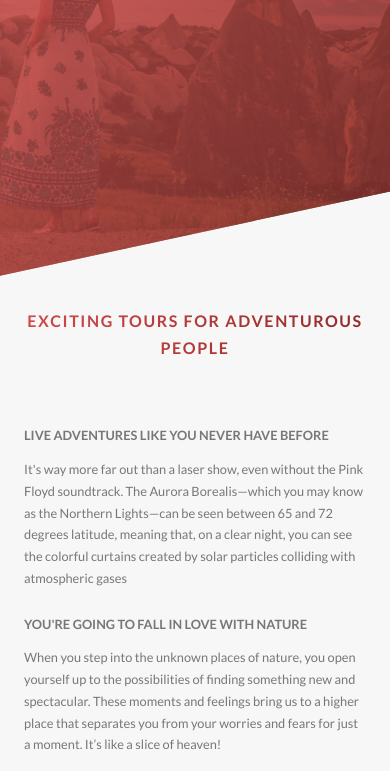
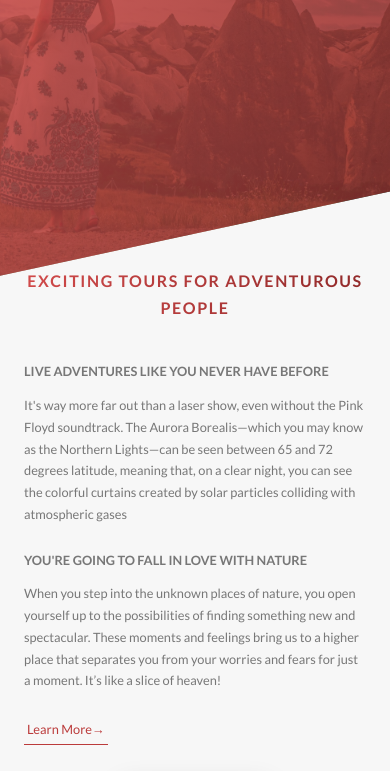
Before and after one commit to aktarulrahul/travel-sequel-landing-page, a website: page index.html in a window 390 px wide. Shown: the part 526-1297 px from the top of the page. Drawn offline with Linux system fonts and the light colour scheme.

Commit message:
adding media query for about and features sections

```diff
--- a/sass/base/_utilities.scss
+++ b/sass/base/_utilities.scss
@@ -3,9 +3,15 @@
 }
 .u-margin-bottom-big {
   margin-bottom: 8rem !important;
+  @include respond(tab-port) {
+    margin-bottom: 5rem !important;
+  }
 }
 .u-margin-bottom-medium {
   margin-bottom: 4rem !important;
+  @include respond(tab-port) {
+    margin-bottom: 3rem !important;
+  }
 }
 .u-margin-bottom-small {
   margin-bottom: 1.5rem !important;
--- a/sass/components/_composition.scss
+++ b/sass/components/_composition.scss
@@ -8,17 +8,39 @@
     z-index: 10;
     transition: all 0.2s;
     outline-offset: 1.5rem;
+
+    @include respond(tab-port) {
+      float: left;
+      position: relative;
+      width: 33.33333333%;
+      box-shadow: 0 1.5rem 3rem rgba($color-black, 0.2);
+    }
+
     &--p1 {
       left: 0;
       top: -2rem;
+      @include respond(tab-port) {
+        top: 0;
+        transform: scale(1.2);
+      }
     }
     &--p2 {
       right: 0;
       top: 2rem;
+      @include respond(tab-port) {
+        top: -1rem;
+        transform: scale(1.3);
+        z-index: 100;
+      }
     }
     &--p3 {
       left: 20%;
       top: 10rem;
+      @include respond(tab-port) {
+        top: 1rem;
+        left: 0;
+        transform: scale(1.1);
+      }
     }
     &:hover {
       outline: 1rem solid $color-primary;
--- a/sass/components/_feature-box.scss
+++ b/sass/components/_feature-box.scss
@@ -6,6 +6,10 @@
   border-radius: 3px;
   box-shadow: 0 1.5rem 4rem rgba($color-black, 0.15);
   transition: transform 0.3s;
+
+  @include respond(tab-port) {
+    padding: 2rem;
+  }
 
   &__icon {
     font-size: 6rem;
@@ -18,6 +22,10 @@
     );
     -webkit-background-clip: text; // backgound color go under the text letter only
     color: transparent; // transparent the text so that we see the color behind the text
+
+    @include respond(tab-port) {
+      margin-bottom: 0;
+    }
   }
   &:hover {
     transform: translateY(-1.5rem) scale(1.03);
--- a/sass/layout/_footer.scss
+++ b/sass/layout/_footer.scss
@@ -11,6 +11,9 @@
   &__logo-box {
     text-align: center;
     margin-bottom: 8rem;
+    @include respond(tab-port) {
+      margin-bottom: 4rem;
+    }
   }
   &__logo {
     width: auto;
--- a/sass/pages/_home.scss
+++ b/sass/pages/_home.scss
@@ -2,6 +2,10 @@
   background-color: $color-grey-light-1;
   padding: 25rem 0;
   margin-top: -20vh;
+
+  @include respond(tab-port) {
+    padding: 20rem 0;
+  }
 }
 
 .section-features {
@@ -18,6 +22,9 @@
   & > * {
     transform: skewY(7deg);
   }
+  @include respond(tab-port) {
+    padding: 10rem 0;
+  }
 }
 
 // Tours Section
@@ -25,11 +32,17 @@
   background-color: $color-grey-light-1;
   padding: 25rem 0 15rem 0;
   margin-top: -10rem;
+  @include respond(tab-port) {
+    padding: 20rem 0 10rem 0;
+  }
 }
 
 .section-stories {
   position: relative;
   padding: 15rem 0;
+  @include respond(tab-port) {
+    padding: 10rem 0;
+  }
 }
 
 .section-book {
@@ -39,6 +52,9 @@
     $color-primary-light,
     $color-primary-dark
   );
+  @include respond(tab-port) {
+    padding: 10rem 0;
+  }
 }
 
 .book {
```
Also changed, not shown: css/style.css.
